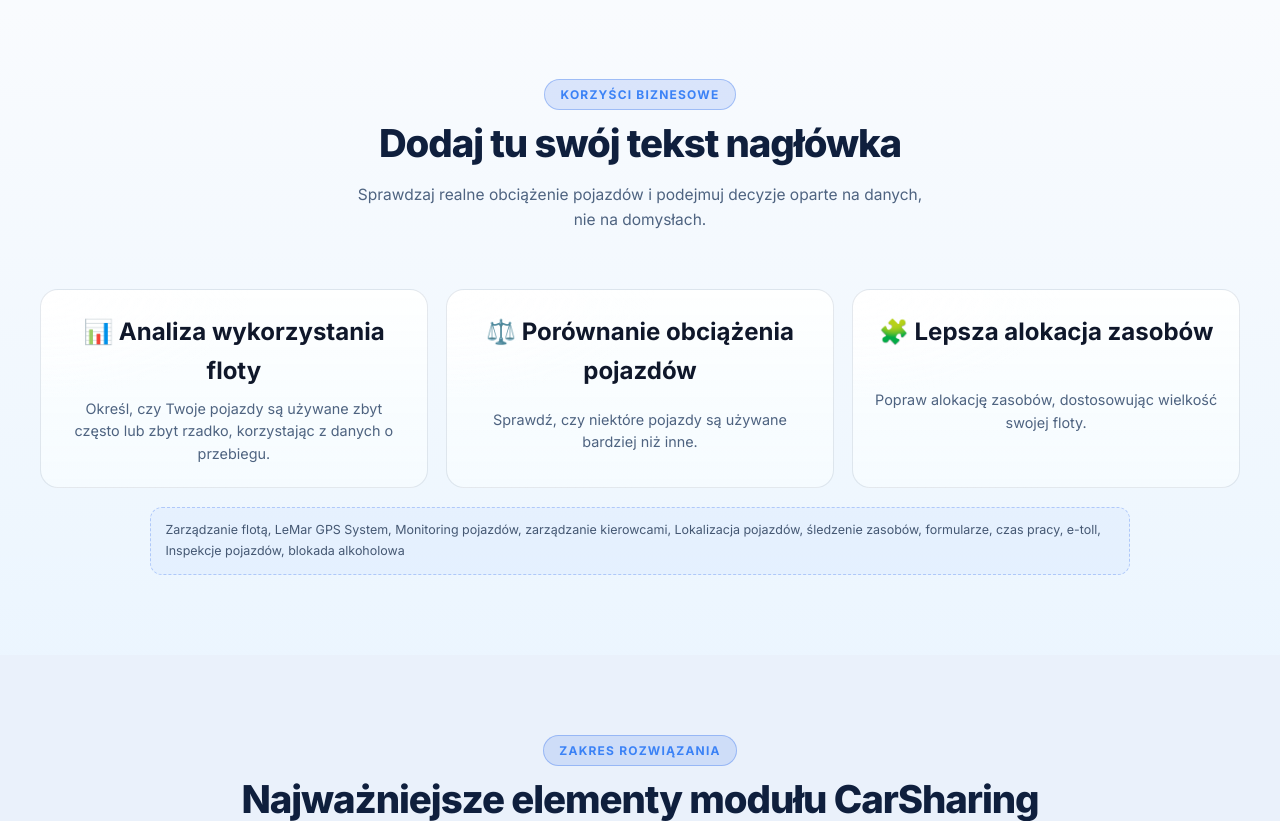
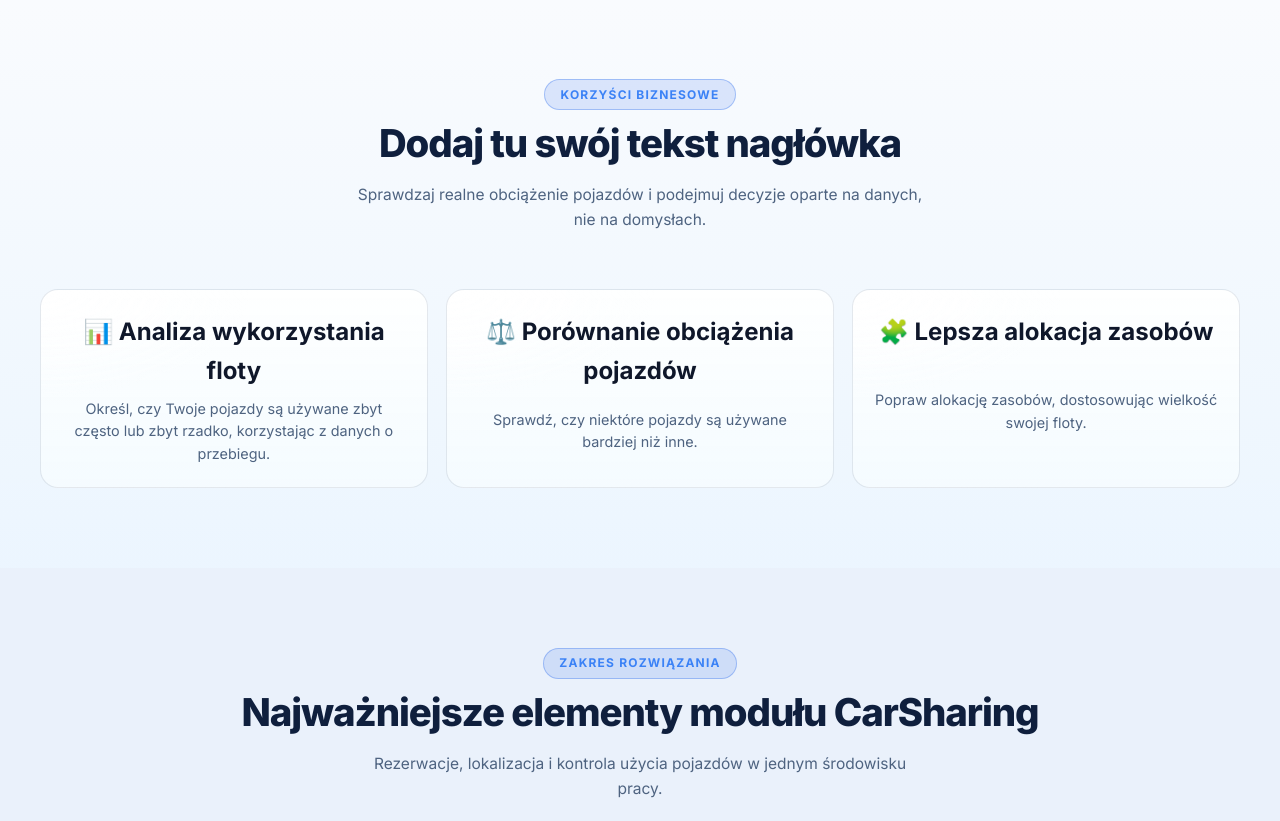
Before and after one commit to piotrlewicki26/Strona-FleetLink-4.0-, a PHP site: page /system-gps/carsharing in a window 1280 px wide. Shown: the part 1221-2042 px from the top of the page. Run offline with PHP 8.4, Linux system fonts and the light colour scheme.

Commit message:
Usuń pozostałe frazy słów kluczowych z carsharing
Co-authored-by: piotrlewicki26 <262876360+piotrlewicki26@users.noreply.github.com>

```diff
--- a/public/system-gps/carsharing/index.html
+++ b/public/system-gps/carsharing/index.html
@@ -158,7 +158,6 @@
                 <article class="industry-benefit-card fade-in"><strong>⚖️ Porównanie obciążenia pojazdów</strong><span>Sprawdź, czy niektóre pojazdy są używane bardziej niż inne.</span></article>
                 <article class="industry-benefit-card fade-in"><strong>🧩 Lepsza alokacja zasobów</strong><span>Popraw alokację zasobów, dostosowując wielkość swojej floty.</span></article>
             </div>
-            <p class="industry-keywords industry-keywords-center">Zarządzanie flotą, LeMar GPS System, Monitoring pojazdów, zarządzanie kierowcami, Lokalizacja pojazdów, śledzenie zasobów, formularze, czas pracy, e-toll, Inspekcje pojazdów, blokada alkoholowa</p>
         </div>
     </section>
 
--- a/public/system-gps/carsharing/index.php
+++ b/public/system-gps/carsharing/index.php
@@ -159,7 +159,6 @@
                 <article class="industry-benefit-card fade-in"><strong>⚖️ Porównanie obciążenia pojazdów</strong><span>Sprawdź, czy niektóre pojazdy są używane bardziej niż inne.</span></article>
                 <article class="industry-benefit-card fade-in"><strong>🧩 Lepsza alokacja zasobów</strong><span>Popraw alokację zasobów, dostosowując wielkość swojej floty.</span></article>
             </div>
-            <p class="industry-keywords industry-keywords-center">Zarządzanie flotą, LeMar GPS System, Monitoring pojazdów, zarządzanie kierowcami, Lokalizacja pojazdów, śledzenie zasobów, formularze, czas pracy, e-toll, Inspekcje pojazdów, blokada alkoholowa</p>
         </div>
     </section>
 
```
